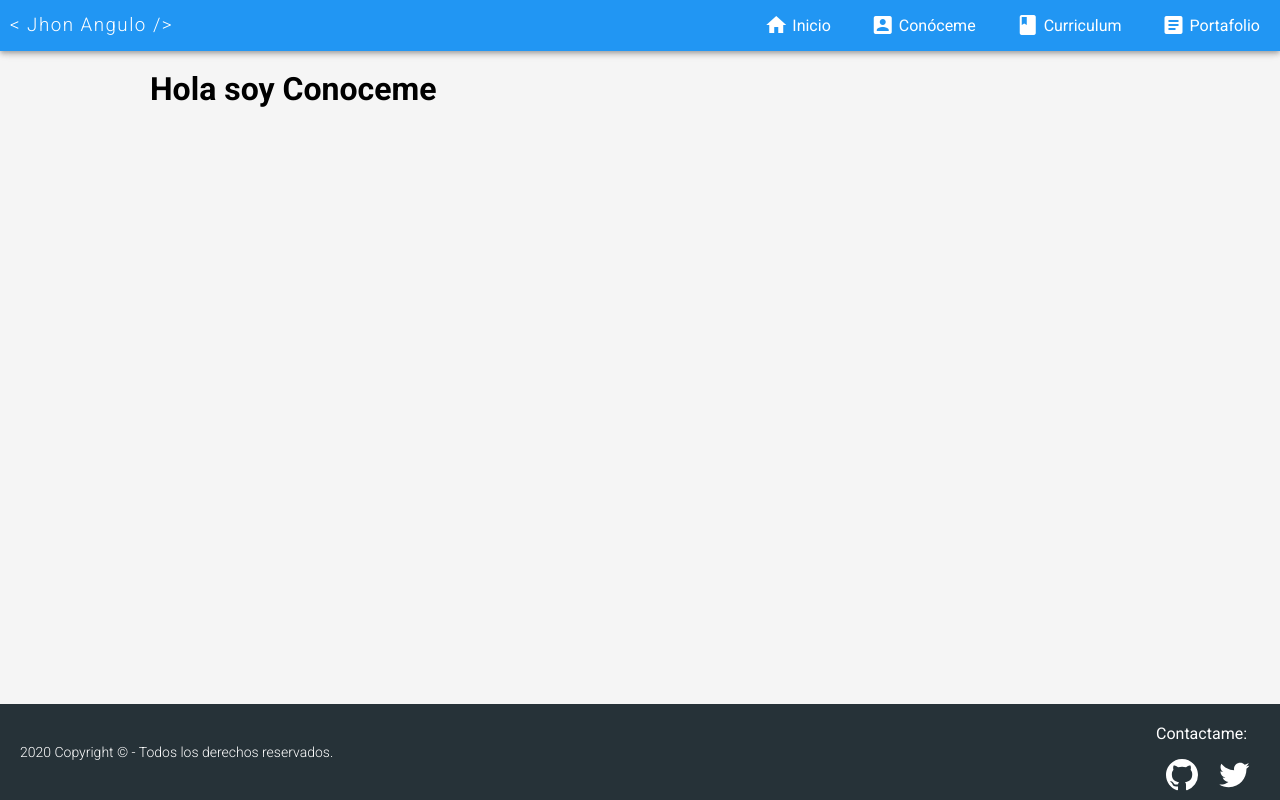
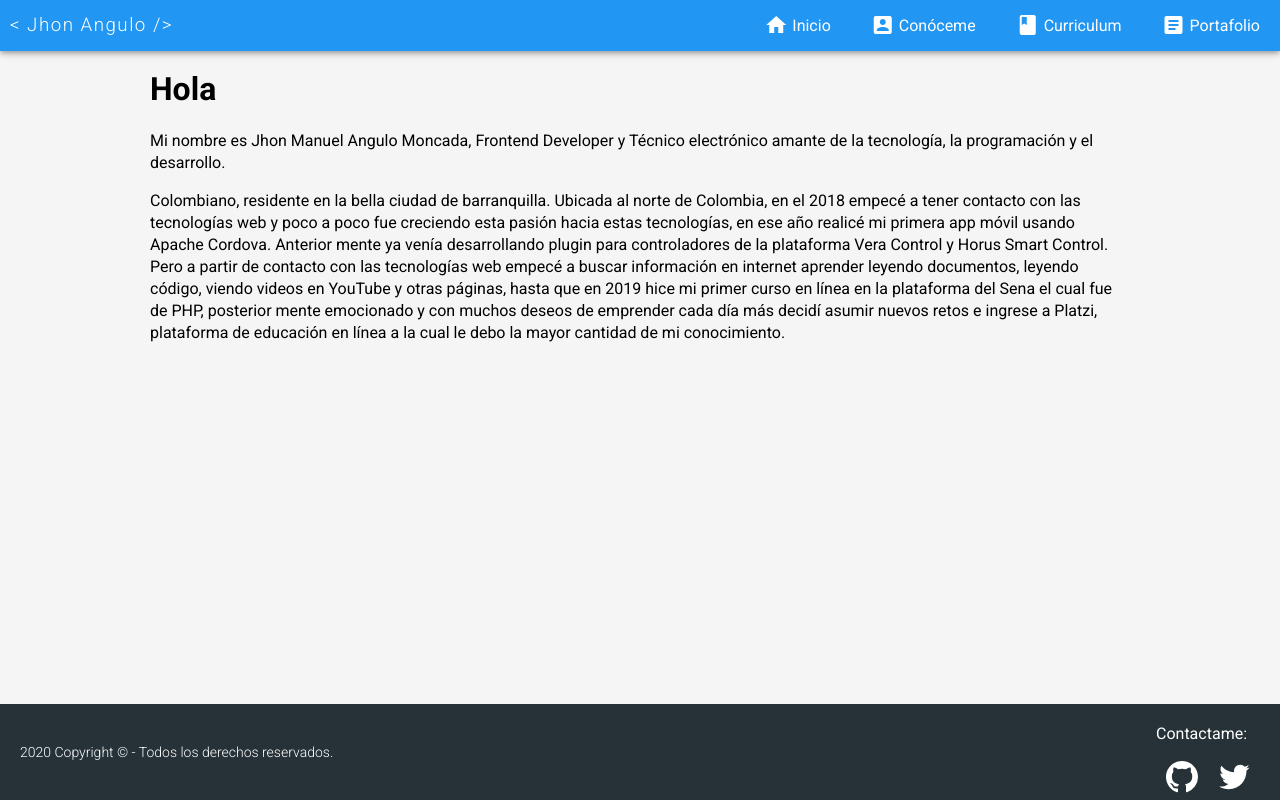
Before and after one commit to JhonAngulo/personal-page, a React (Create React App) app: page /conoceme in a window 1280 px wide. Built offline with nearby package versions, Linux system fonts and the light colour scheme.

Commit message:
add page conoceme

```diff
--- a/src/assets/styles/global.css
+++ b/src/assets/styles/global.css
@@ -56,6 +56,9 @@ a .material-icons {
   box-sizing: border-box;
 }
 
+p {
+  line-height: 22px;
+}
 @media (max-width: 1100px) {
   .main-container {
     padding: 0 6%;
--- a/src/assets/styles/pages/curriculum.css
+++ b/src/assets/styles/pages/curriculum.css
@@ -108,7 +108,8 @@
   }
 
   .tecno {
-    margin: auto;
-    width: fit-content;
+    display: grid;
+    grid-template-columns: repeat(3, 1fr);
+    gap: 20px;
   }
 }
--- a/src/pages/Conoceme.jsx
+++ b/src/pages/Conoceme.jsx
@@ -2,7 +2,28 @@ import React from 'react'
 
 const Home = () => {
   return (
-    <h1>Hola soy Conoceme</h1>
+    <>
+      <h1>Hola</h1>
+      <p>
+        Mi nombre es Jhon Manuel Angulo Moncada, Frontend Developer y Técnico
+        electrónico amante de la tecnología, la programación y el desarrollo.
+      </p>
+      <p>
+        Colombiano, residente en la bella ciudad de barranquilla. Ubicada al
+        norte de Colombia, en el 2018 empecé a tener contacto con las
+        tecnologías web y poco a poco fue creciendo esta pasión hacia estas
+        tecnologías, en ese año realicé mi primera app móvil usando Apache
+        Cordova. Anterior mente ya venía desarrollando plugin para controladores
+        de la plataforma Vera Control y Horus Smart Control. Pero a partir de
+        contacto con las tecnologías web empecé a buscar información en internet
+        aprender leyendo documentos, leyendo código, viendo videos en YouTube y
+        otras páginas, hasta que en 2019 hice mi primer curso en línea en la
+        plataforma del Sena el cual fue de PHP, posterior mente emocionado y con
+        muchos deseos de emprender cada día más decidí asumir nuevos retos e
+        ingrese a Platzi, plataforma de educación en línea a la cual le debo la
+        mayor cantidad de mi conocimiento.
+      </p>
+    </>
   )
 }
 
--- a/src/pages/Curriculum.jsx
+++ b/src/pages/Curriculum.jsx
@@ -28,8 +28,8 @@ const Home = () => {
           <p>Soledad, Atlántico - Colombia</p>
         </div>
 
+        <h3>Tecnologias</h3>
         <div className='tecno'>
-          <h3>Tecnologias</h3>
           <div className='tecno__item'>
             <img className='tecno__logo' src={logoGit} alt='logo git' />
             <p className='tecno__name'>Git</p>
--- a/src/pages/Home.jsx
+++ b/src/pages/Home.jsx
@@ -5,20 +5,19 @@ import 'assets/styles/pages/home.css'
 const Home = () => {
   return (
     <div className='home-container'>
-      <h1 className='home__title fadeInDown'>¡Bienvenido a mi página web!</h1>
+      <h1 className='home__title fadeInDown'>¡Bienvenido!</h1>
       <div className='fadeInUp'>
-        <h2>Mi nombre es Jhon Manuel Angulo Moncada</h2>
-        <p>Gracias por visitar mi página personal.</p>
+        <h2>Soy, Jhon Manuel Angulo Moncada</h2>
         <p>
-          Técnico electrónico amante de la tecnología, programación de
-          microcontroladores en assembler y c, programación web: html, css,
-          javascritp, React, node.
+          Frontend Developer y Técnico electrónico amante de la tecnología, la
+          programación y el desarrollo.
         </p>
         <p>
           En esta pagina podras encontrar informacion para conocerme, las
           tecnologias que manejo manejo, mi curriculum y los proyectos que
           realizado.
         </p>
+        <p>Gracias por visitar mi página personal.</p>
       </div>
     </div>
   )
```
